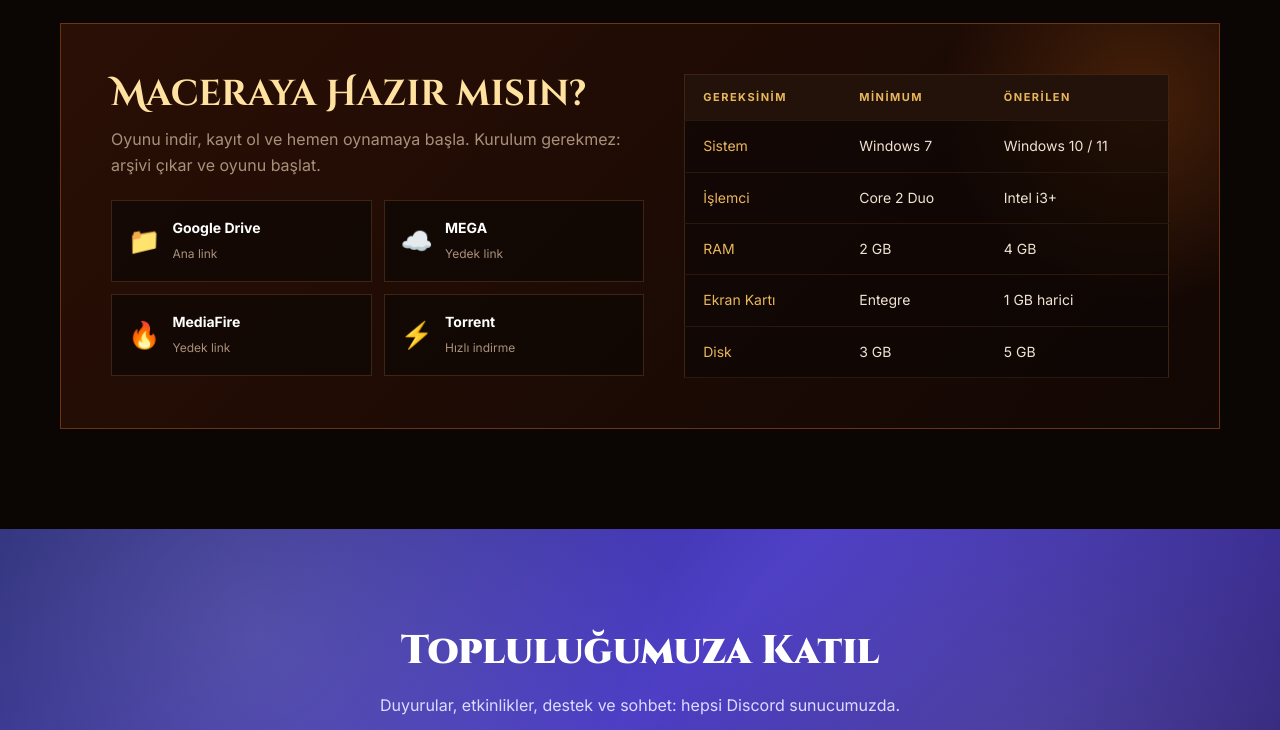
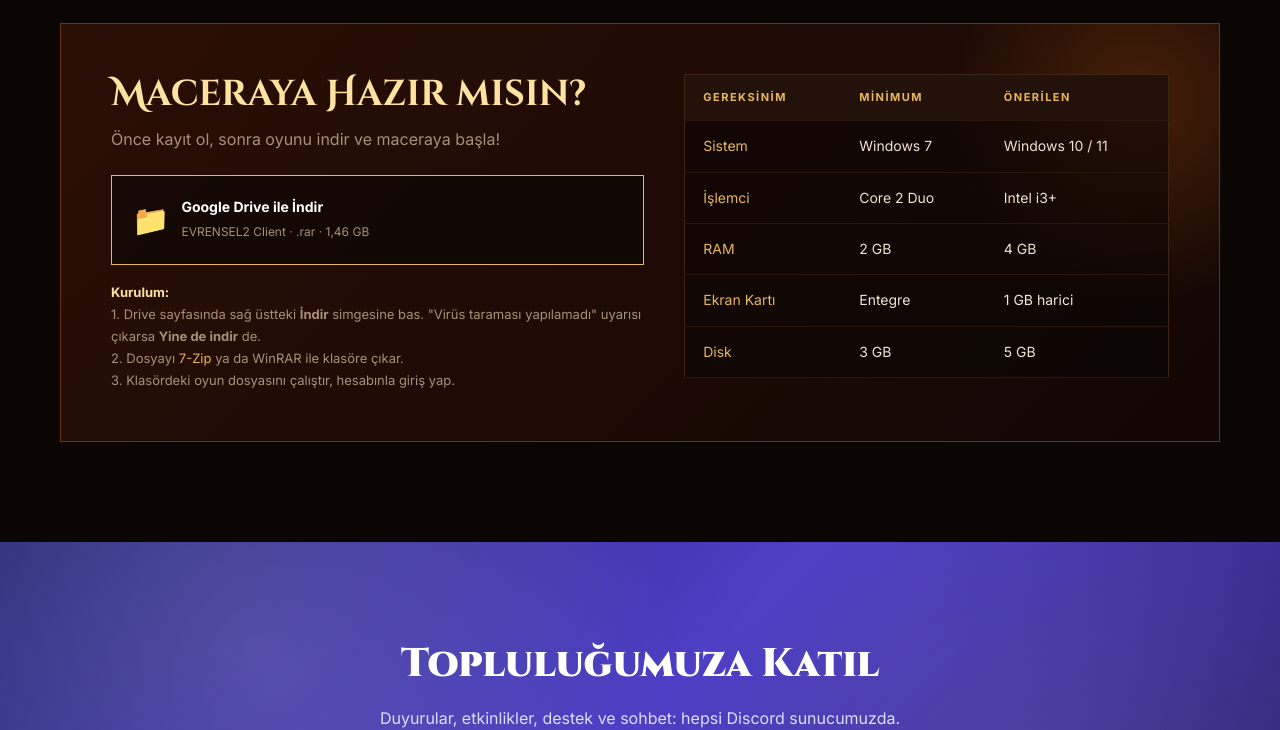
Before and after one commit to Evrensel2/evrensel2.github.io, a plain HTML site: page index.html in a window 1280 px wide. Shown: the part 5840-6570 px from the top of the page. Drawn offline with Linux system fonts and the light colour scheme; animation ran at ten frames a second.

Commit message:
Add files via upload

```diff
--- a/index.html
+++ b/index.html
@@ -416,12 +416,15 @@ footer a:hover{color:var(--gold2)}
     <div class="dlwrap reveal">
       <div style="position:relative">
         <h3>Maceraya Hazır mısın?</h3>
-        <p>Oyunu indir, kayıt ol ve hemen oynamaya başla. Kurulum gerekmez: arşivi çıkar ve oyunu başlat.</p>
-        <div class="mirrors">
-          <a href="#" target="_blank" rel="noopener"><span style="font-size:26px">📁</span><div><b>Google Drive</b><small>Ana link</small></div></a>
-          <a href="#" target="_blank" rel="noopener"><span style="font-size:26px">☁️</span><div><b>MEGA</b><small>Yedek link</small></div></a>
-          <a href="#" target="_blank" rel="noopener"><span style="font-size:26px">🔥</span><div><b>MediaFire</b><small>Yedek link</small></div></a>
-          <a href="#" target="_blank" rel="noopener"><span style="font-size:26px">⚡</span><div><b>Torrent</b><small>Hızlı indirme</small></div></a>
+        <p>Önce kayıt ol, sonra oyunu indir ve maceraya başla!</p>
+        <div class="mirrors" style="grid-template-columns:1fr">
+          <a href="https://drive.google.com/file/d/1G8Vl0fz8CmBi-86Qva9qGmZ7d0G6I6zw/view?usp=sharing" target="_blank" rel="noopener" style="border-color:var(--gold);padding:20px"><span style="font-size:30px">📁</span><div><b>Google Drive ile İndir</b><small>EVRENSEL2 Client · .rar · 1,46 GB</small></div></a>
+        </div>
+        <div style="margin-top:16px;font-size:13px;color:var(--muted);position:relative;line-height:1.7">
+          <b style="color:var(--gold2)">Kurulum:</b><br>
+          1. Drive sayfasında sağ üstteki <b>İndir</b> simgesine bas. "Virüs taraması yapılamadı" uyarısı çıkarsa <b>Yine de indir</b> de.<br>
+          2. Dosyayı <a href="https://www.7-zip.org" target="_blank" rel="noopener" style="color:var(--gold)">7-Zip</a> ya da WinRAR ile klasöre çıkar.<br>
+          3. Klasördeki oyun dosyasını çalıştır, hesabınla giriş yap.
         </div>
       </div>
       <div class="req">
```
